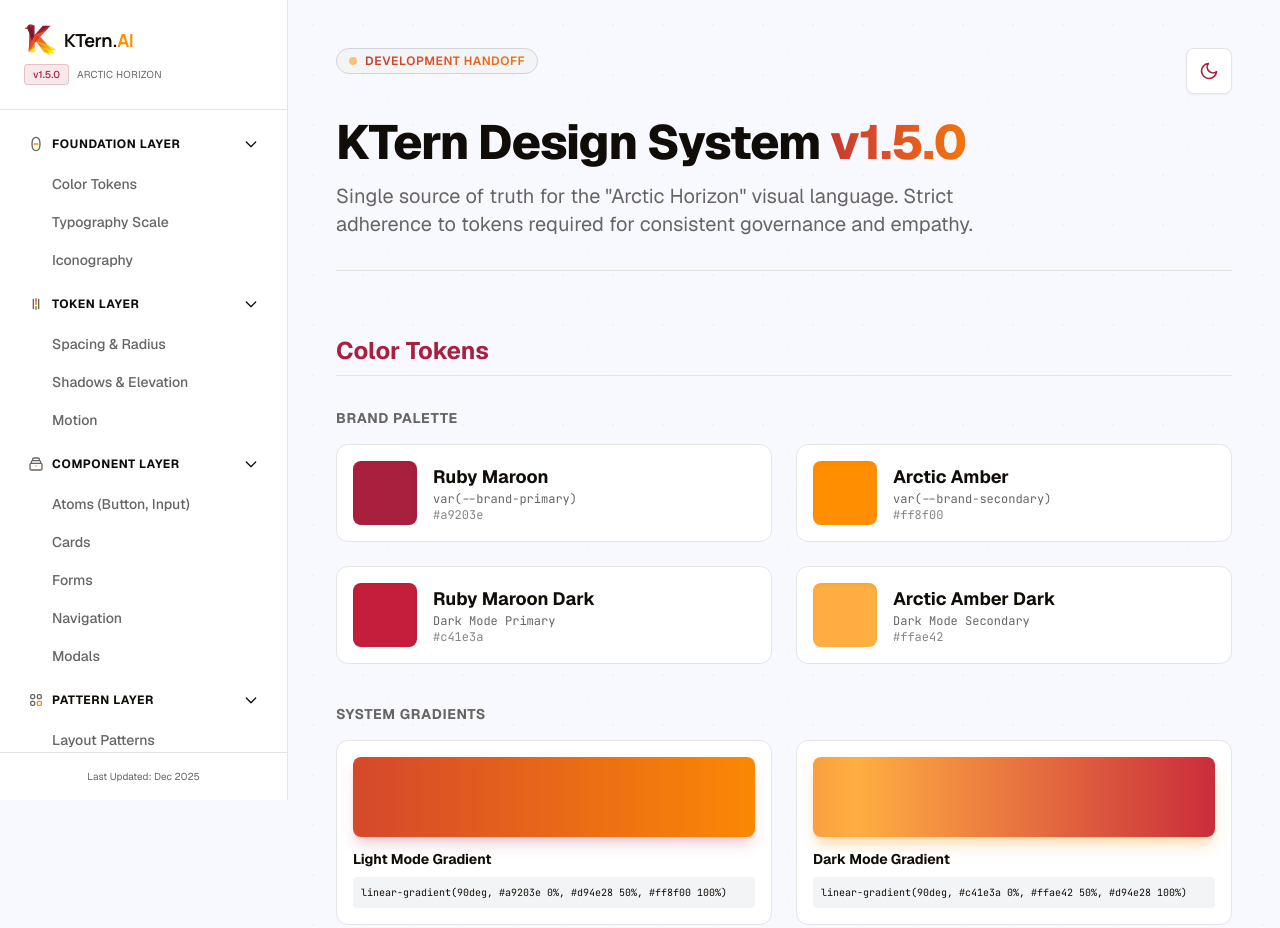
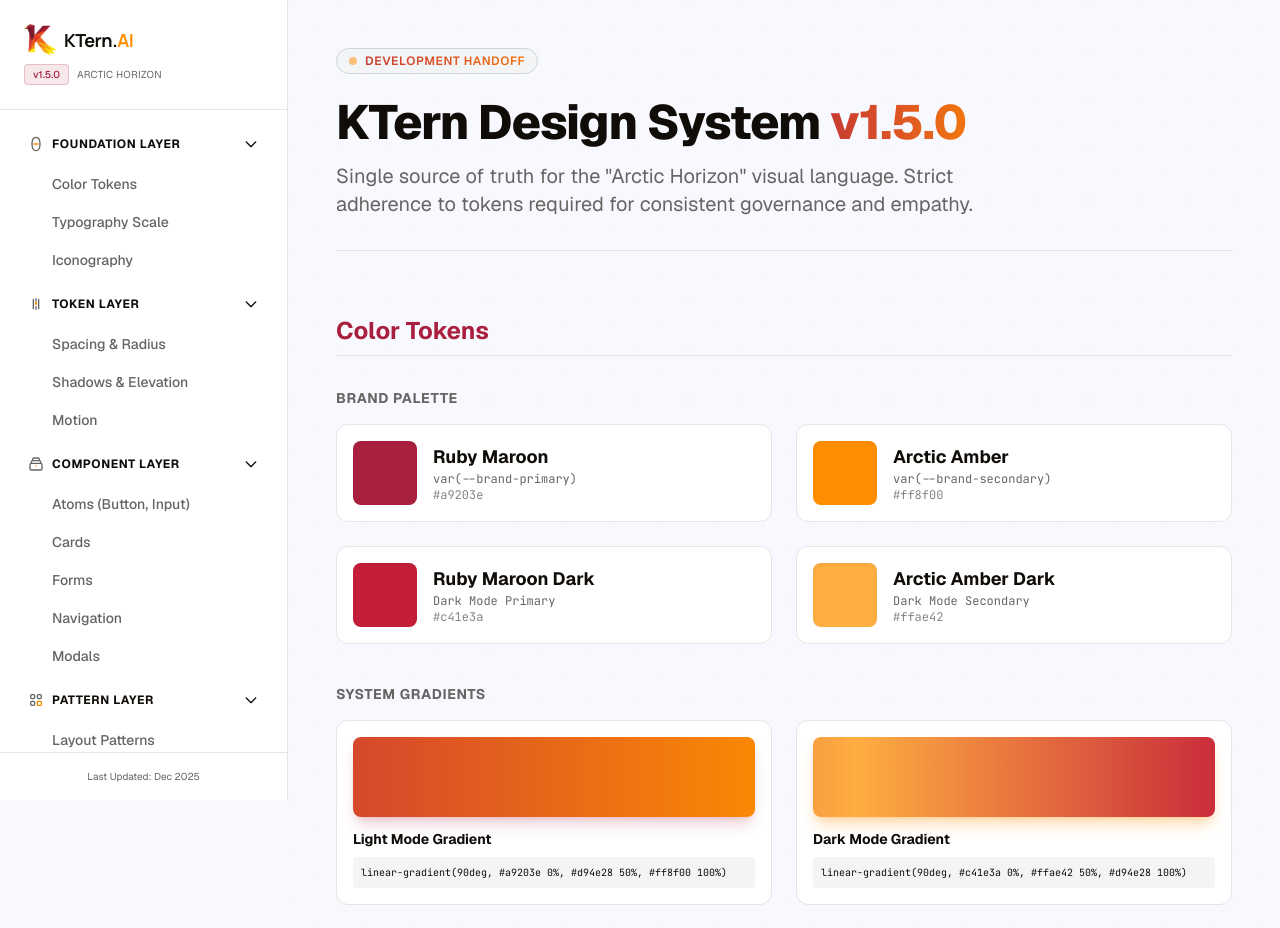
Before and after one commit to Moulikrish45/Design-system-, a plain HTML site: page index.html in a window 1280 px wide. Shown: the top 928 px of the page. Drawn offline with nearby package versions, Linux system fonts and the light colour scheme.

Commit message:
style: hide theme toggle button by adding the `hidden` class. As for now it is only focused for light mode.

```diff
--- a/index.html
+++ b/index.html
@@ -596,7 +596,7 @@
                             </div>
                             <!-- Theme Toggle -->
                             <button id="theme-toggle"
-                                class="p-3 rounded-lg bg-surface-light dark:bg-surface-dark border border-border-light dark:border-border-dark hover:border-brand-primary transition-colors shadow-sm flex-shrink-0"
+                                class="hidden rounded-lg bg-surface-light dark:bg-surface-dark border border-border-light dark:border-border-dark hover:border-brand-primary transition-colors shadow-sm flex-shrink-0"
                                 aria-label="Toggle Dark Mode">
                                 <svg class="w-5 h-5 hidden dark:block text-brand-secondarydark" fill="none"
                                     stroke="currentColor" viewBox="0 0 24 24">
```
